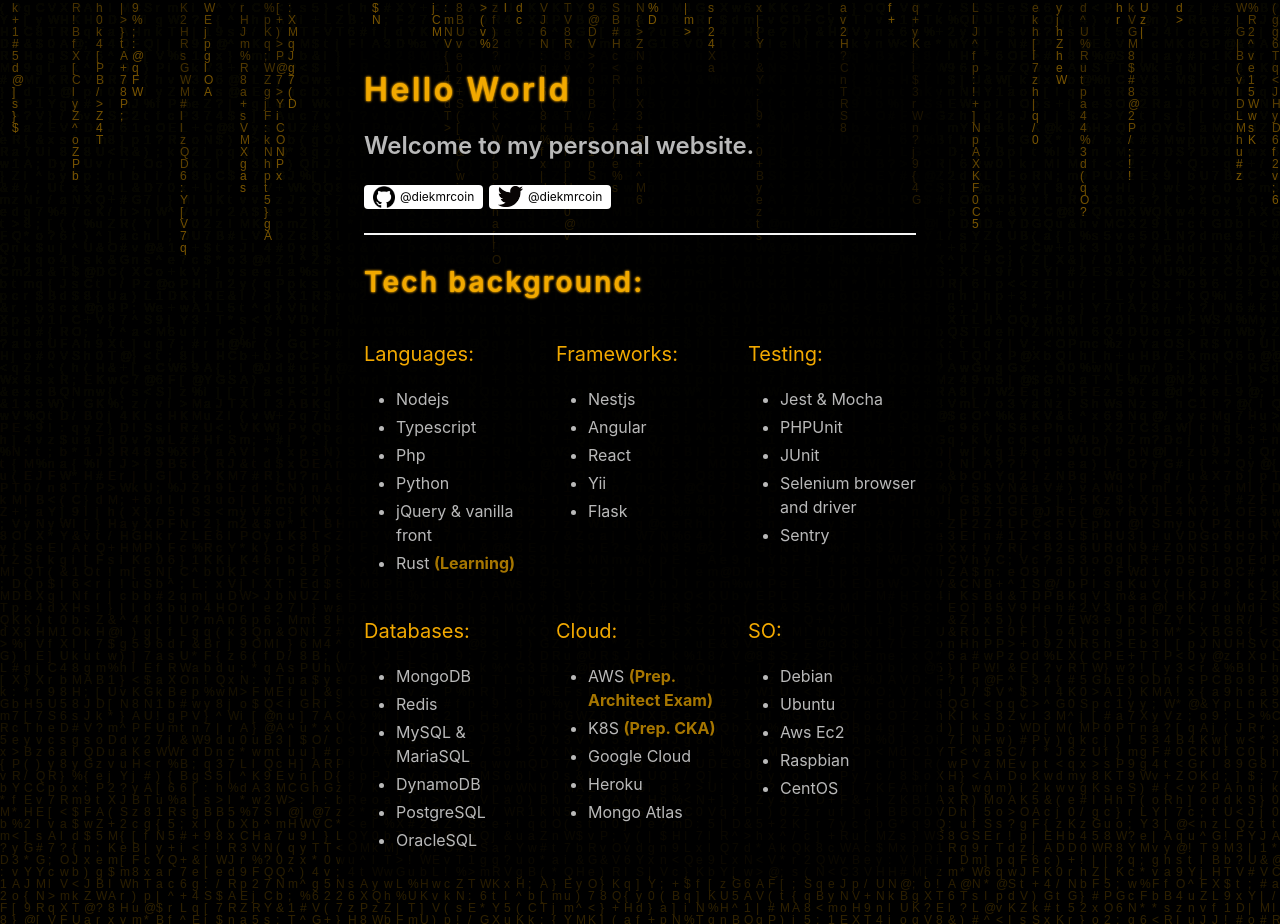
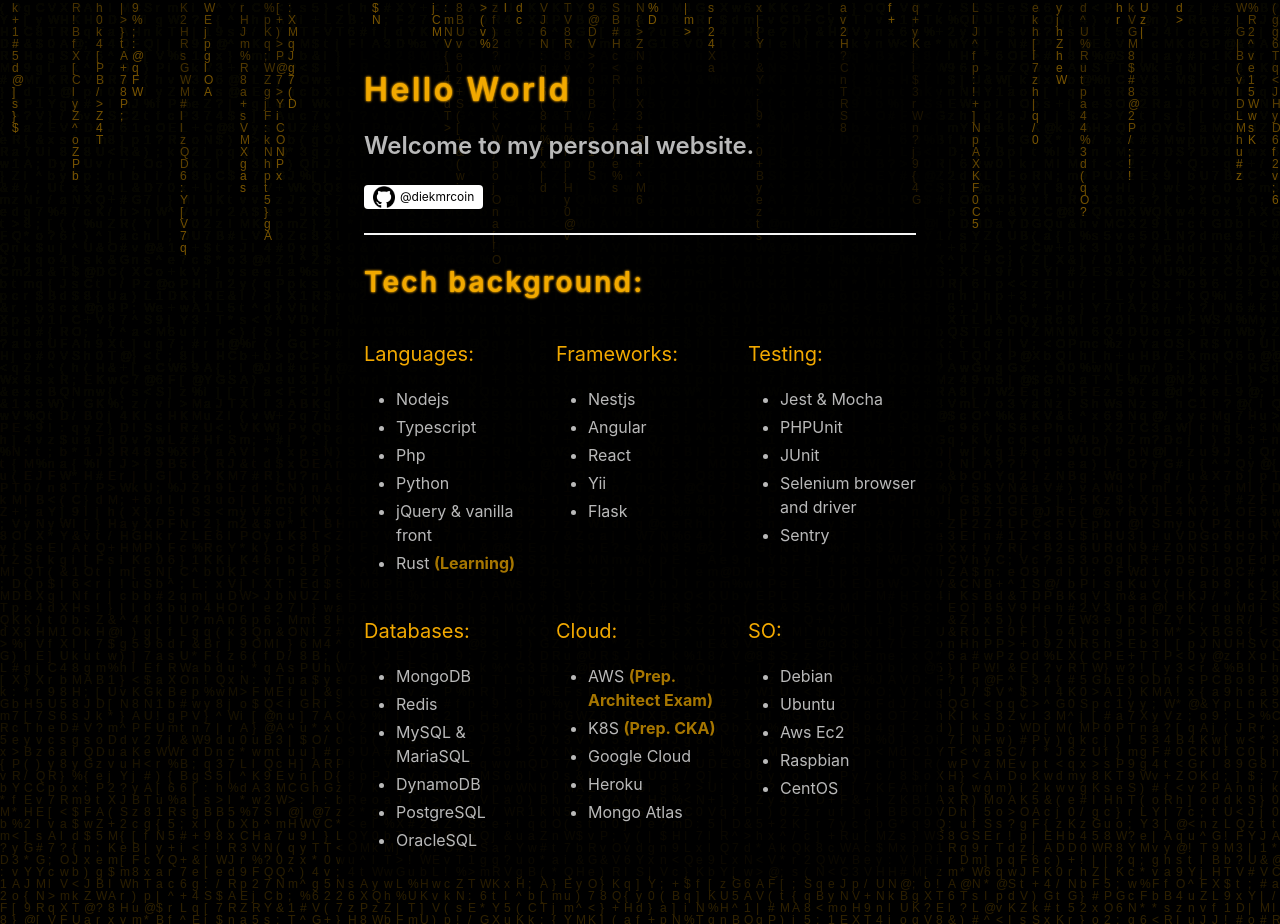
Before and after one commit to diekmrcoin/main, a website: page docs/index.html in a window 1280 px wide. Drawn offline with Linux system fonts and the light colour scheme.

Commit message:
Removed twitter link

```diff
--- a/docs/index.html
+++ b/docs/index.html
@@ -22,14 +22,8 @@
           </p>
           <p class="subtitle">
             <span class="tag is-white">
-              <img src="img/github_logo_black.png" alt="Twitter" class="social-image-github">
+              <img src="img/github_logo_black.png" alt="Github" class="social-image-github">
               <a href="https://github.com/diekmrcoin" target="_blank">
-                @diekmrcoin
-              </a>
-            </span>
-            <span class="tag is-white">
-              <img src="img/twitter_logo_black.png" alt="Twitter" class="social-image-twitter">
-              <a href="https://twitter.com/diekmrcoin" target="_blank">
                 @diekmrcoin
               </a>
             </span>
```
